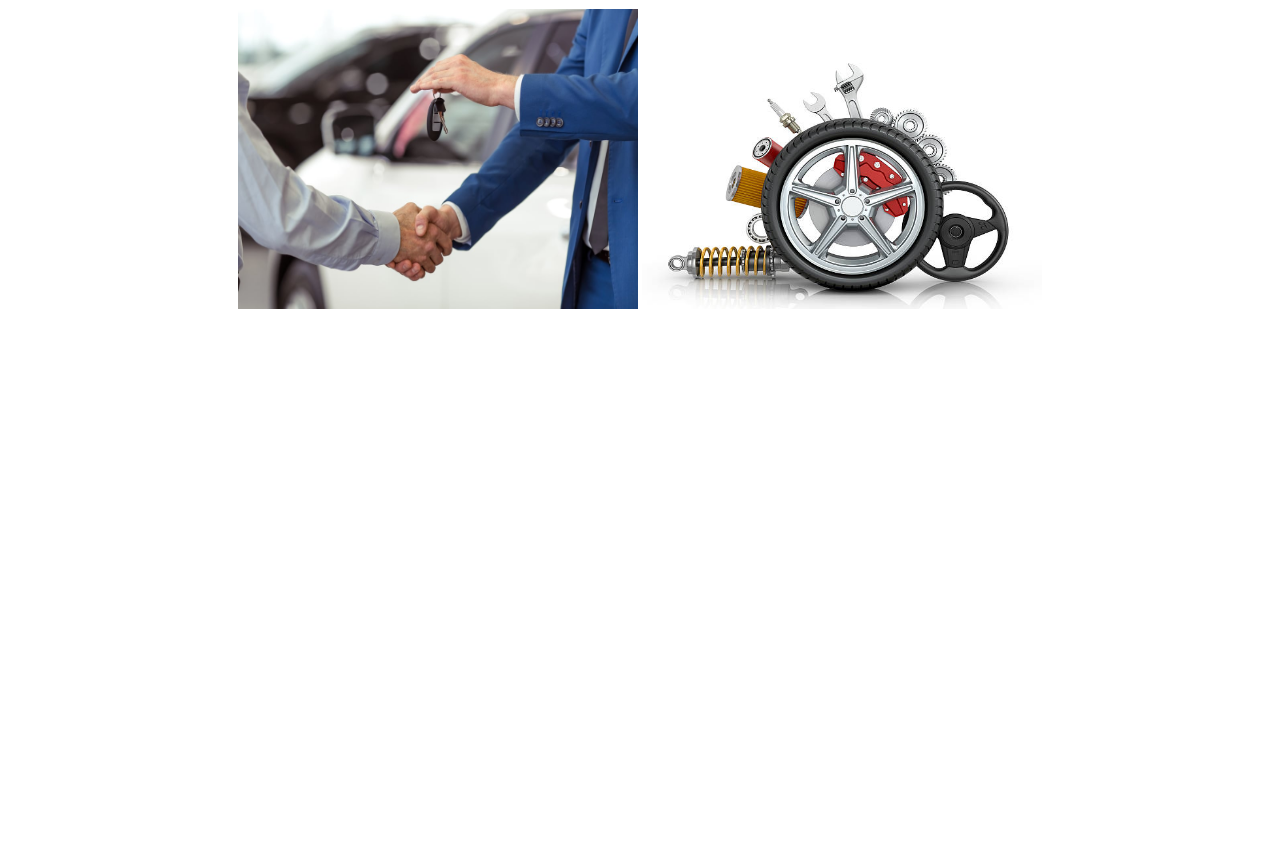
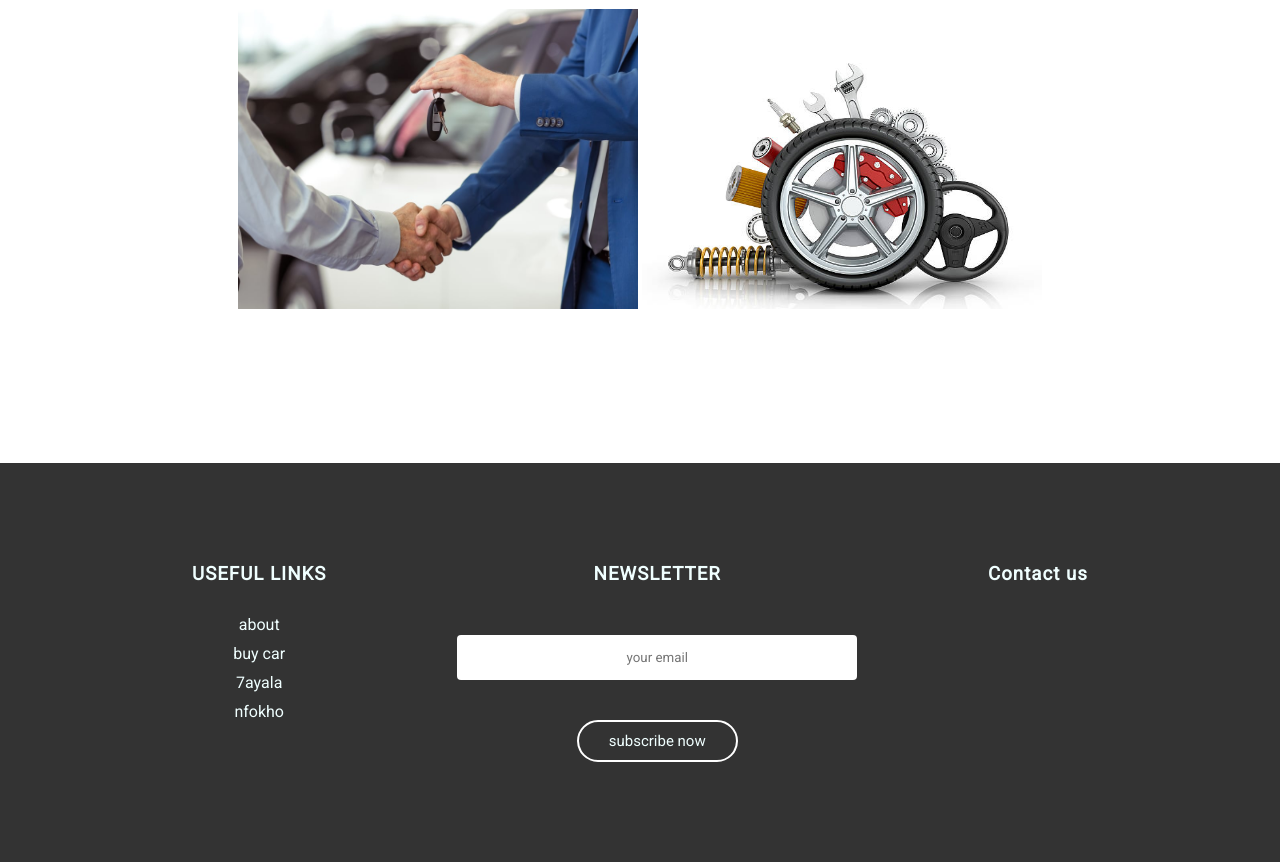
Before and after one commit to Roygebrayel/CarProject, a plain HTML site: page Home.html in a window 1280 px wide. Shown: the part 1029-1891 px from the top of the page. Before the commit the page ends 1342 px from the top, so only its background shows below. Drawn offline with Linux system fonts and the light colour scheme.

Commit message:
added the footer

```diff
--- a/Home.html
+++ b/Home.html
@@ -42,6 +42,45 @@
         </div>
     </div>
 
+    <!-- making the footer section -->
+    <section>
+
+        <footer>
+            <div class="first-col">
+                <h3>USEFUL LINKS</h3>
+                <a href="#">about</a>
+                <a href="buy.html">buy car</a>
+                <a href="#">7ayala</a>
+                <a href="#">nfokho</a>
+
+
+            </div>
+            <div class="second-col">
+                <h3>NEWSLETTER</h3>
+                <form>
+                    <input type="email" placeholder="your email" required>
+                    <br>
+                    <button type="submit">subscribe now</button>
+
+                </form>
+                </div>
+                <div class="third-col">
+                    <h3>Contact us</h3>
+                </div>
+
+
+
+            </div>
+
+
+
+
+
+
+
+        </footer>
+    </section>
+
 
 </body>
 
--- a/style.css
+++ b/style.css
@@ -100,3 +100,52 @@
     font-size: 50px;
     font-weight: bold;
 }
+/* making the footer style */
+
+footer{
+    margin-top: 150px;
+    width: 100%;
+    padding:100px 15%;
+    background-color: #333;
+    color: azure;
+    display: flex;
+}
+footer div{
+    text-align: center;
+
+}
+.second-col{
+    flex-grow: 2;
+
+}
+footer div h3{
+    font-weight: 30px;
+    margin-bottom: 30px;
+    letter-spacing: 1px;
+}
+.first-col a{
+    display:block ;
+    text-decoration: none;
+    color:azure ;
+    margin-bottom:10px;
+
+}
+form input{
+    width: 400px;
+    height: 45px;
+    border-radius: 4px;
+    text-align: center;
+    margin-top: 20px;
+    margin-bottom: 40px;
+    outline: none;
+    border: none;
+}
+form button {
+    background: transparent;
+    border: 2px solid #fff ;
+    color: azure;
+    border-radius: 30px;
+    padding: 10px 30px;
+    font-size: 15px;
+    cursor: pointer;
+}
```
